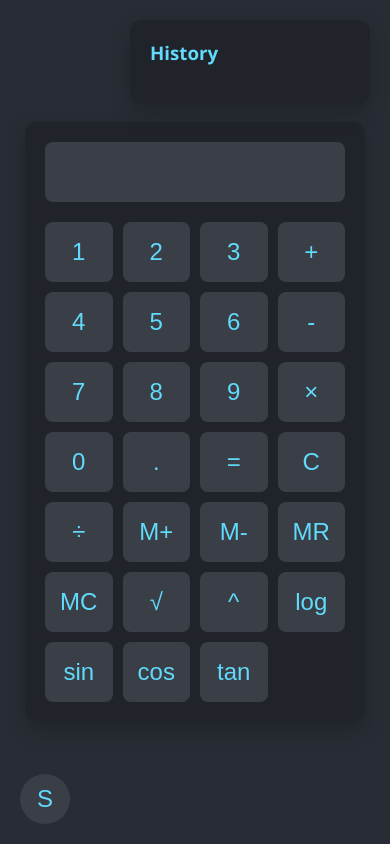
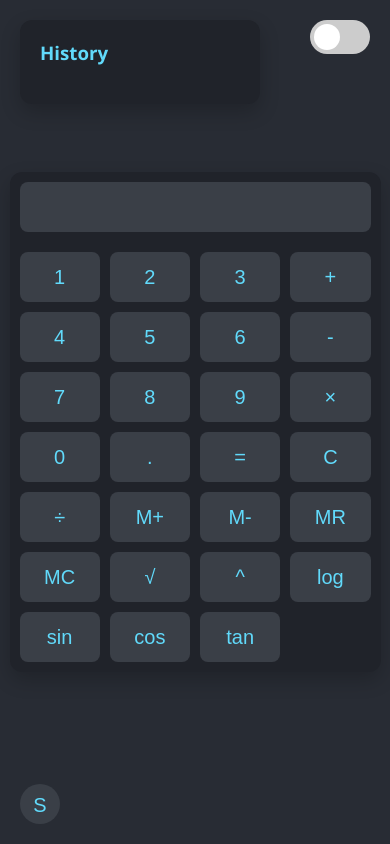
Before and after one commit to tester305/tester305.github.io, a PHP site: page / in a window 390 px wide. Run offline with PHP 8.4, Linux system fonts and the light colour scheme.

Commit message:
Update styles.css

```diff
--- a/styles.css
+++ b/styles.css
@@ -97,19 +97,13 @@
     width: 200px;
 }
 
-#settings label {
-    color: lightgray; /* Change the color to light gray */
-}
-
-#settings p {
-    color: lightgray;
-    font-size: 14px;
-    text-align: center;
+#settings label, #settings p {
+    color: var(--text-color);
 }
 
 .history {
     position: fixed;
-    right: 20px;
+    left: 20px;
     top: 20px;
     background-color: var(--calc-bg);
     color: var(--input-color);
@@ -192,6 +217,7 @@
     --button-hover: #282c34;
     --button-active: #61dafb;
     --button-active-text: #20232a;
+    --text-color: lightgray;
 }
 
 /* Light Mode */
@@ -206,4 +232,33 @@
     --button-hover: #ccc;
     --button-active: #bbb;
     --button-active-text: #000;
+    --text-color: #000;
 }
+
+/* Responsive Design */
+@media (max-width: 600px) {
+    .calculator {
+        width: 90%;
+        padding: 10px;
+    }
+
+    input[type="text"] {
+        height: 50px;
+        font-size: 24px;
+    }
+
+    .buttons button {
+        height: 50px;
+        font-size: 20px;
+    }
+
+    #settings-button {
+        width: 40px;
+        height: 40px;
+        font-size: 20px;
+    }
+
+    .settings-menu {
+        width: 90%;
+    }
+}
```
Also changed, not shown: other parts of styles.css (+31 -0 lines).
